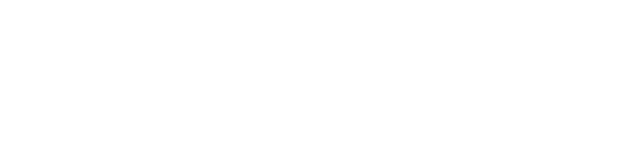
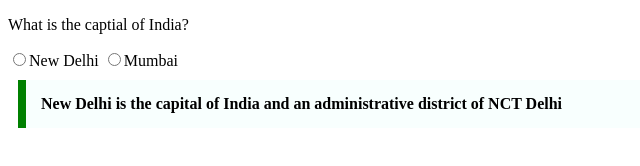
Before and after one commit to acciojob/trivia-Vedprakash321, a website: page main.html in a window 1280 px wide. Shown: the whole page, without its empty margins (0-640 px from the left). Drawn offline with Linux system fonts and the light colour scheme.

Commit message:
created a submission

```diff
--- a/main.html
+++ b/main.html
@@ -8,6 +8,21 @@
 
 <body>
 	<!-- the entire body must be written by student -->
+	<div class="question">
+        <p class="question-text">What is the captial of India?</p>
+        <label class="option">
+            <input type="radio" name="programming" value="javascript">New Delhi
+        </label>
+        <label class="option">
+            <input type="radio" name="programming" value="python">Mumbai
+        </label>
+		<p class="questio">New Delhi is the capital of India and an administrative district of NCT Delhi</p>
+	</div>
+
+
+
+
+
     <script type="text/javascript" src="./script.js">
 </script>
 
--- a/styles.css
+++ b/styles.css
@@ -1,2 +1,11 @@
 
 /* Your CSS Code here. */
+.questio{
+	max-width: 600px;
+	Margin:10px;
+	Padding: 15px;
+	border-left: 8px solid green;
+    background-color: #f8fffe;
+    font-weight: Bold;
+
+}
```
